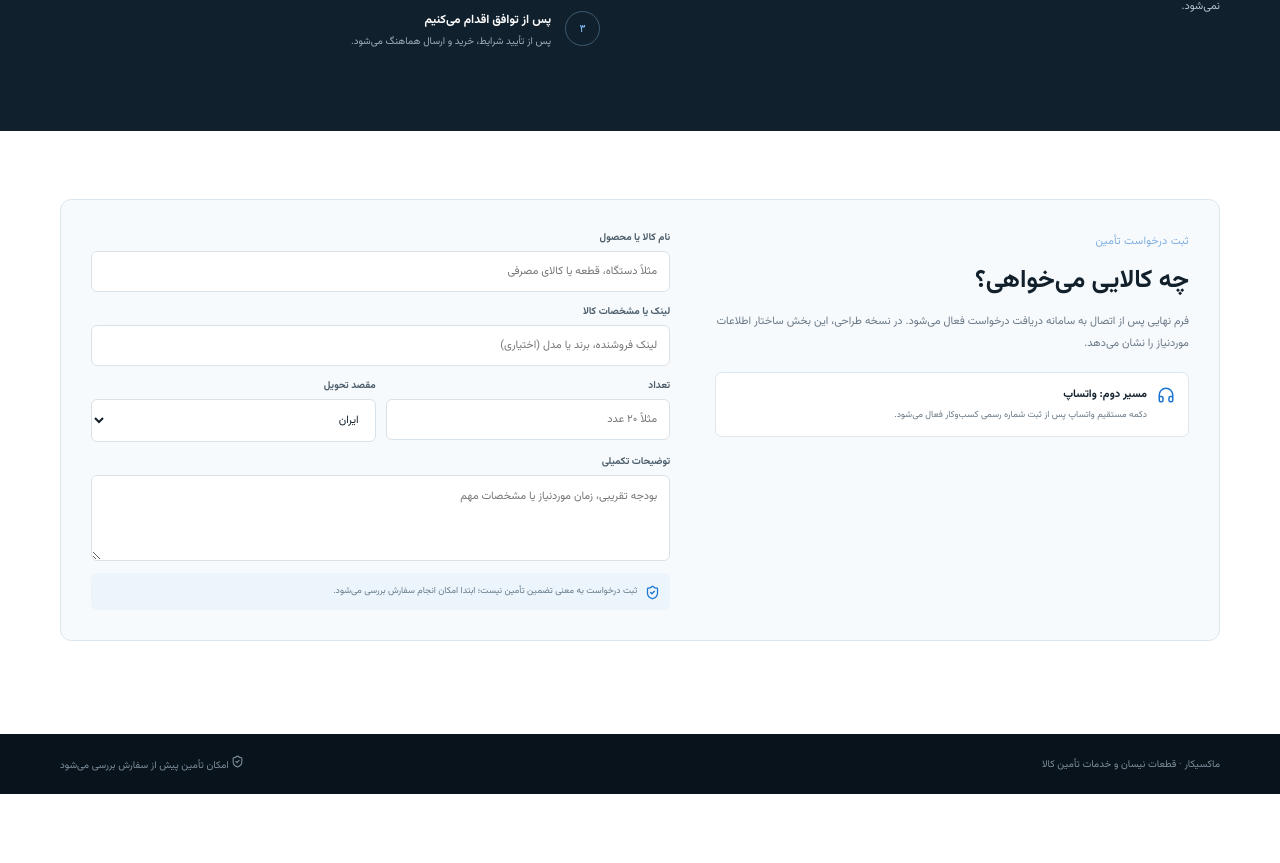
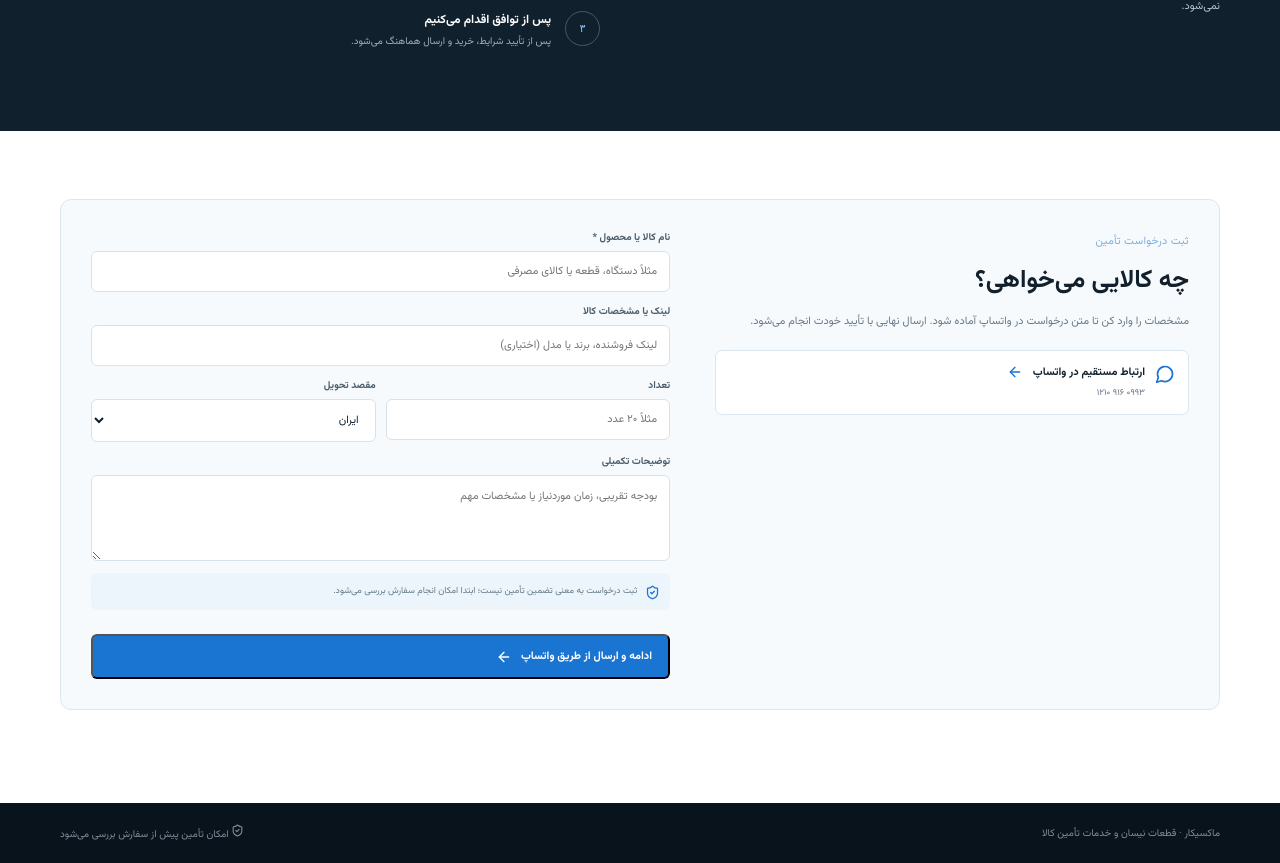
Before and after one commit to parsazia/maxicar-site, a Next.js app: page /import-trade in a window 1280 px wide. Shown: the part 1514-2377 px from the top of the page. Before the commit the page ends 2308 px from the top, so only its background shows below. Built offline with nearby package versions, Linux system fonts and the light colour scheme.

Commit message:
Connect sourcing page request section to working WhatsApp form

```diff
--- a/app/import-trade/page.js
+++ b/app/import-trade/page.js
@@ -1,4 +1,5 @@
 import Link from "next/link";
+import ImportRequestForm from "./ImportRequestForm";
 import { ArrowLeft, PackageSearch, ClipboardList, Headphones, MapPin, ShieldCheck, Building2, Truck, SearchCheck } from "lucide-react";
 
 const services = [
@@ -40,16 +41,7 @@ export default function ImportTradePage() {
       <div className="tradeSteps"><div><span>۱</span><div><b>مشخصات کالا را بفرست</b><small>نام، عکس، لینک، تعداد و مقصد تحویل.</small></div></div><div><span>۲</span><div><b>امکان و هزینه بررسی می‌شود</b><small>قیمت کالا، حمل و شرایط مرتبط مشخص می‌شود.</small></div></div><div><span>۳</span><div><b>پس از توافق اقدام می‌کنیم</b><small>پس از تأیید شرایط، خرید و ارسال هماهنگ می‌شود.</small></div></div></div>
     </div></section>
 
-    <section className="container tradeSection" id="request"><div className="requestBox">
-      <div><span className="eyebrow">ثبت درخواست تأمین</span><h2>چه کالایی می‌خواهی؟</h2><p>فرم نهایی پس از اتصال به سامانه دریافت درخواست فعال می‌شود. در نسخه طراحی، این بخش ساختار اطلاعات موردنیاز را نشان می‌دهد.</p><div className="requestChannel"><Headphones size={18}/><span><b>مسیر دوم: واتساپ</b><small>دکمه مستقیم واتساپ پس از ثبت شماره رسمی کسب‌وکار فعال می‌شود.</small></span></div></div>
-      <div className="requestFields">
-        <label>نام کالا یا محصول<input placeholder="مثلاً دستگاه، قطعه یا کالای مصرفی" /></label>
-        <label>لینک یا مشخصات کالا<input placeholder="لینک فروشنده، برند یا مدل (اختیاری)" /></label>
-        <div className="requestFieldRow"><label>تعداد<input placeholder="مثلاً ۲۰ عدد" /></label><label>مقصد تحویل<select defaultValue="ایران"><option>ایران</option><option>کشور دیگر</option></select></label></div>
-        <label>توضیحات تکمیلی<textarea placeholder="بودجه تقریبی، زمان موردنیاز یا مشخصات مهم" rows={3}/></label>
-        <div className="requestDisclaimer"><ShieldCheck size={15}/> ثبت درخواست به معنی تضمین تأمین نیست؛ ابتدا امکان انجام سفارش بررسی می‌شود.</div>
-      </div>
-    </div></section>
+    <section className="container tradeSection" id="request"><ImportRequestForm/></section>
 
     <footer className="innerFooter"><div className="container footerBottom"><span>ماکسیکار · قطعات نیسان و خدمات تأمین کالا</span><span><ShieldCheck size={13}/> امکان تأمین پیش از سفارش بررسی می‌شود</span></div></footer>
   </main>;
```
